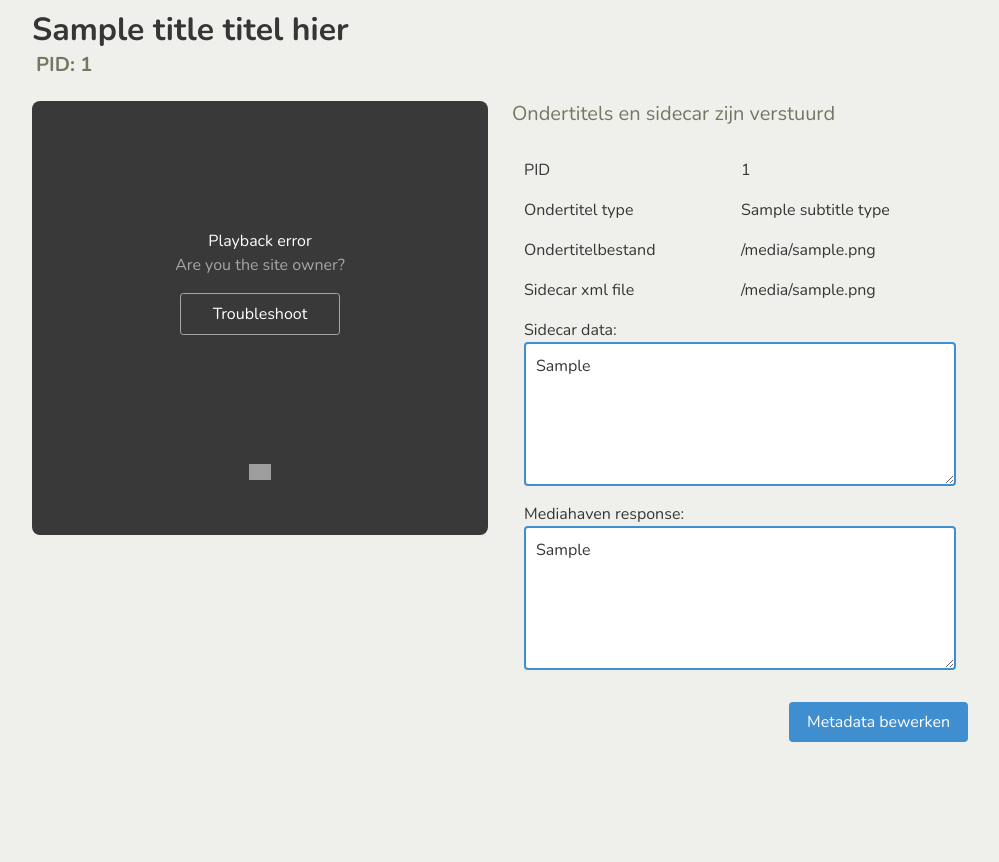
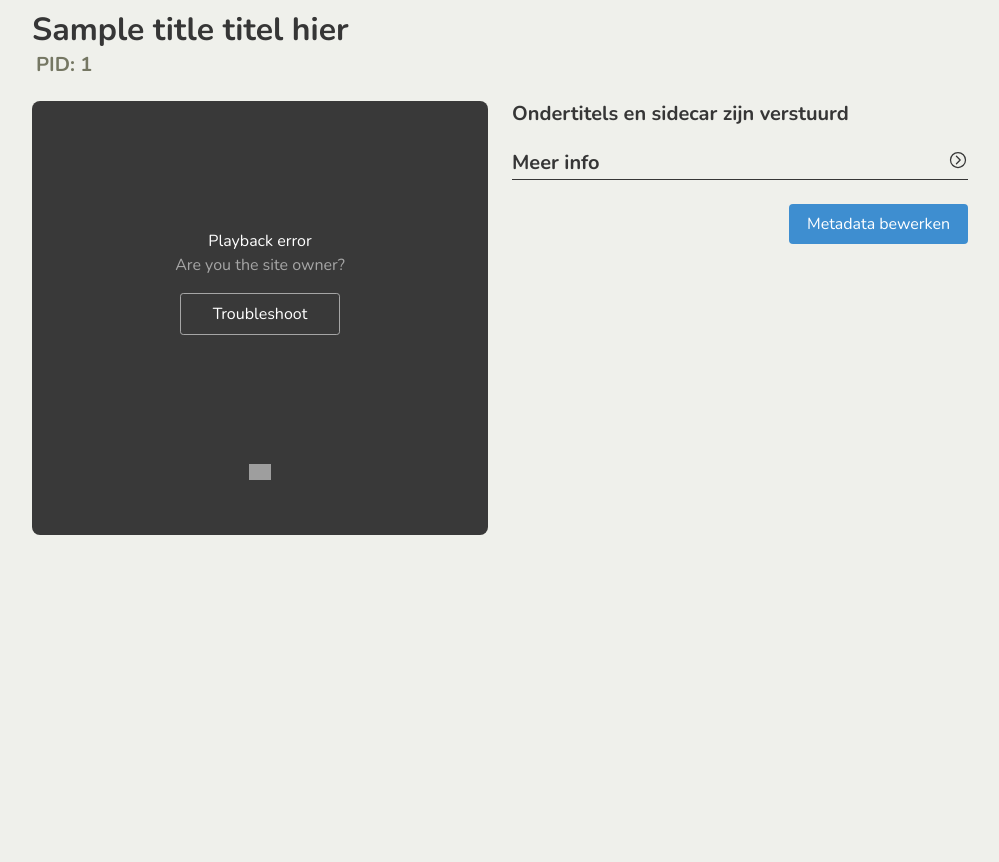
Before and after one commit to w-A-L-L-e/redactietool, a Flask app: template app/templates/subtitles/sent.html in a window 1280 px wide. Shown: the part 88-950 px from the top of the page, without its empty margins (140-1139 px from the left). After the commit the page ends 623 px from the top, so only its background shows below. Run offline with Flask 2, Linux system fonts and the light colour scheme; the template is opened without the code that fills it: most values are stand-ins (such as "Sample title", 1, 10 or a date in 2020); some libraries are stand-ins or nearby versions; grey boxes are pictures that could not be loaded.

Commit message:
restyling of subtitles sent page with collapsable more section and removal of button to choose other pid directly.

```diff
--- a/app/redactietool.py
+++ b/app/redactietool.py
@@ -429,17 +429,15 @@ def send_to_mam():
     }
 
     # TODO: refactor out code duplication
+    # problem: vtt is already deleted here after sending with ftp
+    # will be fixed once we do subs on metadata page where we have
+    # on the fly srt to vtt conversion
     video_data = json.loads(tp['mam_data'])
     tp['title'] = video_data.get('title')
     tp['keyframe'] = video_data.get('previewImagePath')
-    # tp['description'] = video_data.get('description')
-    # tp['created'] = get_property(video_data, 'CreationDate')
-    # tp['archived'] = get_property(video_data, 'created_on')
-    # tp['original_cp'] = get_property(video_data, 'Original_CP')
     tp['flowplayer_token'] = os.environ.get(
         'FLOWPLAYER_TOKEN', 'set_in_secrets')
-
-    print("tp=", tp)
+    # print("tp=", tp)
 
     if tp['replace_existing'] == 'cancel':
         # abort and remove temporary files
--- a/app/static/app.js
+++ b/app/static/app.js
@@ -436,10 +436,11 @@ document.addEventListener('DOMContentLoaded', () => {
 
   collapseEmptyTextareas();
   hideEmptyTitles();
+  updateProductionSection();
+  closeSection("upload_info_section");
   autoCloseSavedAlert();
   autoCloseAlert();
   clearButtonLoadingState();
-  updateProductionSection();
   checkDateInputs();
 
   // For demo, show modal dialogs
--- a/app/static/style.css
+++ b/app/static/style.css
@@ -495,8 +495,24 @@ table.subtitle-upload-results {
 
 table.subtitle-upload-results td {
   border: none;
+  padding: 2px;
 }
 
 table.subtitle-upload-results tr {
   border: none;
 }
+
+h2.sent-status{
+  color: #363636;
+  font-weight: bold;
+}
+
+h3.collapsable{
+  margin-top: 10px;
+  margin-bottom: 24px !important;
+}
+
+#upload_info_section {
+  margin-bottom: 20px;
+  display: none;
+}
--- a/app/templates/subtitles/sent.html
+++ b/app/templates/subtitles/sent.html
@@ -44,41 +44,57 @@ Redactietool - Ondertitelbestand
   <div class="column is-half">
 
     {% if upload_cancelled %}
-      <h2 class="subtitle">Bestaande ondertitels werden behouden</h2>
+      <h2 class="subtitle sent-status">Bestaande ondertitels werden behouden</h2>
     {% else %}
-      <h2 class="subtitle">Ondertitels en sidecar zijn verstuurd</h2>
+      <h2 class="subtitle sent-status">Ondertitels en sidecar zijn verstuurd</h2>
     {% endif%}
 
+    <h3 class="subtitle is-clickable collapsable" onclick="sectionToggle('upload_info_section')">
+      Meer info
+      <div class="minimize-icon-wrapper" id="upload_info_section_icon">
+        <span class="icon-unfolded">
+          <ion-icon name="chevron-down-circle-outline"></ion-icon>
+        </span>
+        <span class="icon-folded">
+          <ion-icon name="chevron-forward-circle-outline"></ion-icon>
+        </span>
+      </div>
+    </h2>
+    <hr/>
+
+
+    <div id="upload_info_section">
       <table class="table is-fullwidth subtitle-upload-results">
-      <tr><td>PID</td><td>{{pid}}</td></tr>
-      <tr><td>Ondertitel type</td><td>{{subtitle_type}}</td></tr>
-      <tr><td>Ondertitelbestand</td><td>{{srt_file}}</td></tr>
+        <tr><td><b>PID:</b></td><td><b>{{pid}}</b></td></tr>
+        <tr><td><b>Ondertitel type:</b></td><td>{{subtitle_type}}</td></tr>
+        <tr><td><b>Ondertitelbestand:</b></td><td>{{srt_file}}</td></tr>
 
         {% if not upload_cancelled %}
-        <tr><td>Sidecar xml file</td><td>{{xml_file}}</td></tr>
+          <tr><td><b>Sidecar xml file:</b></td><td>{{xml_file}}</td></tr>
           <tr>
             <td colspan="2">
-            Sidecar data: <br/>
+              <b>Sidecar data:</b> <br/>
               <textarea
-              class="textarea is-info"
+                class="textarea is-hover"
                 placeholder="Sidecar data..."
                 cols="45"
-              rows="5">{{xml_sidecar}}</textarea>
+                rows="5" readonly>{{xml_sidecar}}</textarea>
             </td>
           </tr>
           <tr>
             <td colspan="2">
-            Mediahaven response: <br/>
+              <b>Mediahaven response:</b> <br/>
               <textarea
-              class="textarea is-info"
+                class="textarea is-hover"
                 placeholder="Mediahaven response..."
                 cols="45"
-              rows="5">{{mh_response}}</textarea>
+                rows="5" readonly>{{mh_response}}</textarea>
             </td>
           </tr>
         {% endif %}
 
       </table>
+    </div>
 
       <div class="field is-grouped is-pulled-right">
         <div class="control">
@@ -92,7 +108,6 @@ Redactietool - Ondertitelbestand
           </a>
         </div>
       </div>
-
     </div>
   </div>
 <br/><br/>
```
Lines whose indentation alone changed are shown as unchanged.
